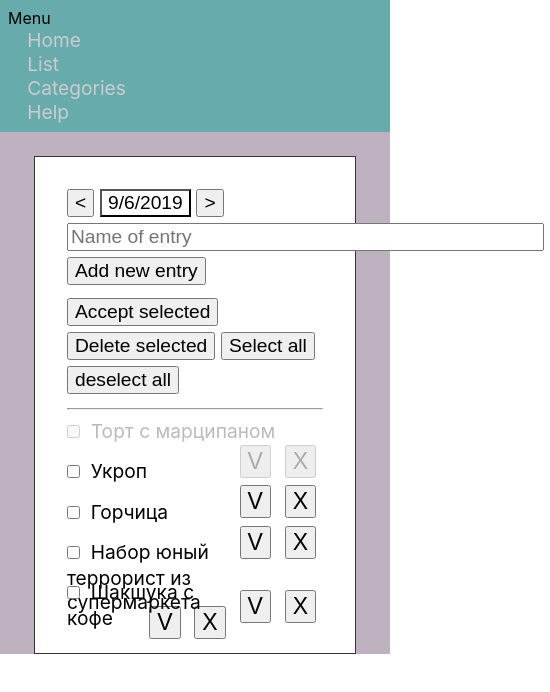
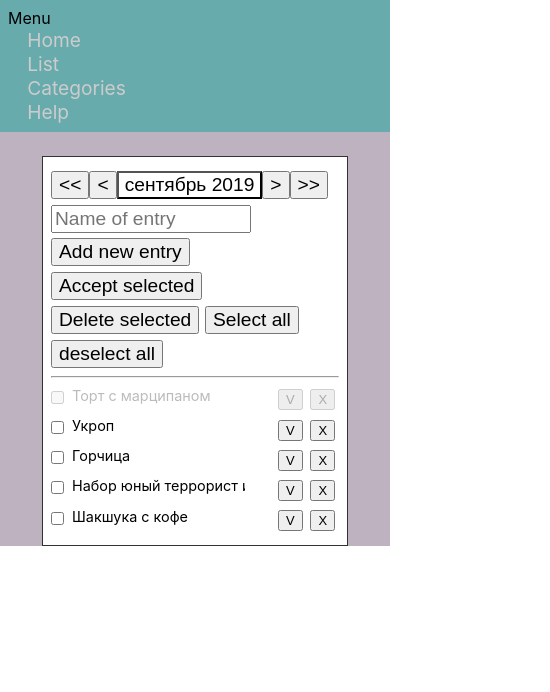
Before and after one commit to levi2015mik/Budgeter, a React (Create React App) app: page /#/ in a window 390 px wide. Shown: the top 692 px of the page, 550 px wide, since content can reach past the window. Built offline with nearby package versions, Linux system fonts and the light colour scheme.

Commit message:
11--Calendar is work

```diff
--- a/package.json
+++ b/package.json
@@ -3,6 +3,7 @@
   "version": "0.1.0",
   "private": true,
   "dependencies": {
+    "moment": "^2.24.0",
     "react": "^16.9.0",
     "react-dom": "^16.9.0",
     "react-redux": "^7.1.1",
--- a/src/app.module.css
+++ b/src/app.module.css
@@ -6,29 +6,33 @@
     margin: 1.5em auto;
     border: solid 1px #333333;
     background: white;
-    padding: 2em;
-    width: 16em;
+    padding: 0.5em;
+    width: 18em;
 }
 @media (min-width: 600px) and (max-width: 900px){
     .content{
         width: 30em;
+        padding: 2em;
     }
 }
 
 @media (min-width: 900px) and (max-width: 1200px){
     .content{
         width: 50em;
+        padding: 2em;
     }
 }
 
 @media (min-width: 1200px) and (max-width: 1600px){
     .content{
         width: 60em;
+        padding: 2em;
     }
 }
 
 @media (min-width: 1600px) {
     .content{
         width: 75em;
+        padding: 2em;
     }
 }
--- a/src/components/Calendar/Calendar.jsx
+++ b/src/components/Calendar/Calendar.jsx
@@ -2,6 +2,7 @@ import moment from "moment"
 import "moment/locale/ru"
 import "moment/locale/he"
 import React, {useState} from "react";
+import css from "./Calendar.module.css"
 
 /**
  * Календарь - компонент выбора дня - недели - месяца - года, имеющий собственное состояние
@@ -17,6 +18,7 @@ function Calendar(props){
     // Названия месяцев и дней недели из локализаторов moment
     let week = moment.weekdaysShort();
     let monthNames = moment.months();
+    let weekStr = [];
 
     let weekCorrector = 0;
     let dayNames = [];
@@ -35,13 +37,33 @@ function Calendar(props){
 
     }
 
-    function tooday() {
-        setNow(moment())
+    function today() {
+        let now = moment();
+        setNow(moment());
+        setSelectedDate(now.date())
     }
 
+    // Видимость календаря
     let [viewType, setViewType] = useState(false);
     function toggleEl() {
         setViewType(!viewType);
+    }
+
+    // Селектор выбора день/ месяц/ год
+    let [selector, setSelector] = useState("d");
+    function selectorChange(ev) {
+        setSelector(ev.currentTarget.value)
+    }
+
+    // Выбранная дата
+    let [selectedDate, setSelectedDate] = useState(moment().date());
+    function changeSelectedDate(date) {
+        setSelectedDate(date)
+    }
+
+    function output() {
+        setViewType(false);
+        props.conditions(now.year(),now.month(),selectedDate,selector)
     }
 
     // Задание первого и последнего дней
@@ -55,31 +77,38 @@ function Calendar(props){
         else startMonth = startMonth - 1
     }
 
+    for(let i = 0;i < 7;i ++){
+        weekStr[i] = week[i + weekCorrector];
+        if(i === 6 && weekCorrector) weekStr[i] = week[0];
+    }
+    for(let i = 0;i < 6;i ++){
+        dayNames[i] = [];
 
-    for(let i = 0;i < 7;i ++){
-        dayNames[i] = [];
         for(let j = 0;j < 7;j ++){
-
-            if(i===0) {
-                dayNames[i][j] = {value:week[j + weekCorrector]};
-                if(j === 6 && weekCorrector) dayNames[i][j] = {value:week[0]};
+            if(j >= startMonth && dayNum === 0){
+                dayNum ++ ;
+                dayNames[i][j] = {value:dayNum};
+                if(dayNum === selectedDate) {
+                    dayNames[i].selected = true;
+                    dayNames[i][j].selected = true;
+                }
                 continue;
             }
-            if(i >= 1 && j >= startMonth && dayNum === 0){
+            if(dayNum > 0 && dayNum < endMonth){
                 dayNum ++ ;
                 dayNames[i][j] = {value:dayNum};
+                if(dayNum === selectedDate) {
+                    dayNames[i].selected = true;
+                    dayNames[i][j].selected = true;
+                }
                 continue;
             }
-            if(i >= 1 && dayNum > 0 && dayNum < endMonth){
-                dayNum ++ ;
-                dayNames[i][j] = {value:dayNum};
-                continue;
-            }
+
             dayNames[i][j] = {value:""};
         }
     }
     return <div>
-        <div>
+        <div className={css.header}>
             <input type="button" value="<<" onClick={()=>{
                 subNow("Y")
             }}/>
@@ -95,25 +124,38 @@ function Calendar(props){
             }}/>
         </div>
         {viewType &&
-            <div>
-        <table><tbody>
+        <div className={css.cal}>
+        <table>
+            <thead>
+            <tr>
+                {weekStr.map((el)=>
+                    <th>{el}</th>
+                )}
+            </tr>
+            </thead>
+            <tbody className={selector === "M" || selector === "Y"? `${css.selected} ${css.targeted}`: "" }>
         {dayNames.map(el =>
-            <tr>{
+            <tr
+                className={`${el.selected? css.selected: ""} ${selector === "w"? css.targeted:""}`}
+            >{
                 el.map(val=>
-                    <td>{val.value}</td>
+                    <td
+                        className={`${val.selected? css.selected: ""} ${selector === "d"? css.targeted:""}`}
+                        onClick={()=>{changeSelectedDate(val.value)}}>{val.value}</td>
                 )
             }</tr>
         )}</tbody>
         </table>
-        <div>
-            Select
-            <input type="radio" name="selector" id="y"/><label for="y">Year</label><br/>
-            <input type="radio" name="selector" id="m"/><label for="m">Month</label><br/>
-            <input type="radio" name="selector" id="d"/><label for="d">Day</label>
+        <div className={css.selector}>
+            <h3>Select</h3>
+            <label><input type="radio" value={"Y"} name="selector" onChange={selectorChange} checked={selector === "Y"} />Year</label><br/>
+            <label><input type="radio" value={"M"} name="selector" onChange={selectorChange} checked={selector === "M"} />Month</label><br/>
+            <label><input type="radio" value={"w"} name="selector" onChange={selectorChange} checked={selector === "w"} />Week</label><br/>
+            <label><input type="radio" value={"d"} name="selector" onChange={selectorChange} checked={selector === "d"} />Day</label>
         </div>
         <div>
-            <input type="button" value="Now" onClick={tooday}/>
-            <input type="button" value="Select"/>
+            <input type="button" value="Now" onClick={today}/>
+            <input type="button" value="OK" onClick={output}/>
         </div>
         </div>}
     </div>
--- /dev/null
+++ b/src/components/Calendar/Calendar.module.css
@@ -0,0 +1,33 @@
+.cal{
+    position: absolute;
+    margin-top: 0.1em;
+    border: solid 1px #333333;
+    background: white;
+    padding: 1em;
+}
+.header input{
+    margin-left: 0;
+    margin-right: 0;
+}
+.header button{
+    margin-left: 0;
+    margin-right: 0;
+}
+.cal table{
+    display: inline-block;
+    margin-bottom: 0.5em;
+}
+.selector{
+    margin-top: 0.2em;
+    margin-left: 0.5em;
+    display: inline-block;
+    vertical-align: top;
+}
+.selector h3{
+    margin-top: 0;
+    margin-bottom: 0.5em;
+}
+.selected.targeted{
+    background: #68abad;
+}
+.targeted{}
--- a/src/components/home/Entry.jsx
+++ b/src/components/home/Entry.jsx
@@ -15,8 +15,8 @@ function Entry(props) {
                 checked={props.selected}
             />
 
-            <span className={css.textContainer}>
-                <span style={gray}><label htmlFor={id}>{props.name}</label></span>
+            <span className={css.textContainer} style={gray}>
+                <label htmlFor={id}>{props.name}</label>
             </span>
             <span className={css.btnContainer}>
                 <input
--- a/src/components/home/Entry.module.css
+++ b/src/components/home/Entry.module.css
@@ -16,3 +16,20 @@
     margin-left: 0.3em;
     font-size: 1.2em;
 }
+
+@media (max-width: 760px){
+    .entry{font-size: 0.9em}
+    .entry input[type=button] {font-size: 0.9em}
+    .textContainer{
+        width:20em;
+        display:inline-block;
+        overflow: hidden;
+        white-space: nowrap;
+    }
+}
+
+@media (max-width: 600px) {
+    .textContainer{
+        width:12em;
+    }
+}
--- a/src/components/home/Home.jsx
+++ b/src/components/home/Home.jsx
@@ -1,6 +1,9 @@
 import React from "react";
 import css from "./home.module.css"
 import Entry from "./Entry"
+import Calendar from "../Calendar/Calendar";
+
+
 function Home(props) {
     function addNewEntry(ev) {
         console.log(ev);
@@ -18,10 +21,8 @@ function Home(props) {
     return(
         <div className={css.home}>
             <div className={css.dateSelect}>
-                <input value="<" type="button" onClick={addNewEntry}/>
-                <button>{day}</button>
-                <input value=">" type="button" onClick={addNewEntry}/>
-                <input value={props.textFieldValue} onChange={changeField} placeholder="Name of entry" size="40"/>
+                <Calendar locale="ru" conditions={()=>{}}/>
+                <input value={props.textFieldValue} type="text" onChange={changeField} placeholder="Name of entry" />
                 <input value="Add new entry" type="button" onClick={props.addNewEntry}/>
             </div>
                 <input value="Accept selected" type="button" onClick={props.acceptSelected}/>
--- a/src/components/home/home.module.css
+++ b/src/components/home/home.module.css
@@ -1,28 +1,22 @@
 .home{}
 .home input{
     font-size: 1.2em;
-    margin-left: 0.3em;
+    margin-left: 0;
     margin-right: 0.3em;
-}
-
-@media (max-width: 900px) {
-    .home input{
-        margin-left: 0;
-        margin-bottom: 0.3em;
-    }
+    margin-top: 0.3em;
 }
 
 .home input[type=button]{
     margin-left: 0;
 }
 
-.dateSelect{
-    margin-bottom: 0.5em;
+
+@media (max-width: 600px){
+    .dateSelect input[type=text]{
+        width: 10em;
+    }
 }
 
-.dateSelect :first-child{
-    margin-right: 0.3em;
-}
 .home button{
     margin-right: 0.3em;
     background: white;
--- a/src/redux/HomeReducer.js
+++ b/src/redux/HomeReducer.js
@@ -8,13 +8,6 @@ const CHANGE_SELECTION_ALL = "CHANGE_SELECTION_ALL";
 
 
 const DEFAULT_STATE = {
-    entries:[
-        {name:"Торт с марципаном", id:0, accepted:true, selected: false},
-        {name:"Укроп", id:1, accepted:false, selected: false},
-        {name:"Горчица", id:2, accepted:false, selected: false},
-        {name:"Набор юный террорист из супермаркета", id:3, accepted:false, selected: false},
-        {name:"Шакшука с кофе", id:4, accepted:false, selected: false},
-    ],
     filteredEntries:[
         {name:"Торт с марципаном", id:0, accepted:true, selected: false},
         {name:"Укроп", id:1, accepted:false, selected: false},
@@ -23,7 +16,6 @@ const DEFAULT_STATE = {
         {name:"Шакшука с кофе", id:4, accepted:false, selected: false},
     ],
     newEntryName:"",
-    filter:{},
 };
 function HomeReducer(state = DEFAULT_STATE,action) {
 
@@ -33,15 +25,14 @@ function HomeReducer(state = DEFAULT_STATE,action) {
             return { ...state,newEntryName: action.value };
 
         case ADD_NEW_ENTRY:
-            let maxId = state.entries.length;
+            let maxId = state.filteredEntries.length;
             let newEntry = {name:state.newEntryName,id: maxId};
             let stateCp = {
                 ...state,
-                entries:[...state.entries,newEntry],
+                filteredEntries:[...state.filteredEntries,newEntry],
                 newEntryName:""
             };
             stateCp.maxId ++;
-            stateCp.filteredEntries = [...state.entries,newEntry];
             return stateCp;
 
         case FILTER_OUTPUT:
@@ -49,36 +40,36 @@ function HomeReducer(state = DEFAULT_STATE,action) {
 
         case DELETE:
             if(action.value){
-                let entries = state.entries.filter((el) => el.id !== action.value);
-                return { ...state,entries:entries,filteredEntries:entries}
+                let entries = state.filteredEntries.filter((el) => el.id !== action.value);
+                return { ...state,filteredEntries:entries}
             } else {
-                let entries = state.entries.filter((el) => !el.selected);
-                return { ...state,entries:entries,filteredEntries:entries}
+                let entries = state.filteredEntries.filter((el) => !el.selected);
+                return { ...state,filteredEntries:entries}
 
             }
 
         case ACCEPT:
             if(action.value) {
-                let entries = state.entries.map((el)=>{
+                let entries = state.filteredEntries.map((el)=>{
                     if(el.id === action.value){
                         el.accepted = true;
                     }
                     return el;
                 });
-                return { ...state,entries:entries,filteredEntries:entries}
+                return { ...state,filteredEntries:entries}
             } else {
-                let entries = state.entries.map((el)=>{
+                let entries = state.filteredEntries.map((el)=>{
                     let selected = el.selected;
                     el.selected = false;
                     if(selected) el.accepted = true;
                     return el;
                 });
-                return { ...state,entries:entries,filteredEntries:entries};
+                return { ...state,filteredEntries:entries};
             }
 
 
         case CHANGE_SELECTION: {
-            let entries = state.entries.map((el) => {
+            let entries = state.filteredEntries.map((el) => {
                 if (el.id === action.value) el.selected = !el.selected;
                 return el;
             });
@@ -86,7 +77,7 @@ function HomeReducer(state = DEFAULT_STATE,action) {
         }
 
         case CHANGE_SELECTION_ALL: {
-            let entries = state.entries.map((el) => {
+            let entries = state.filteredEntries.map((el) => {
                 if(!el.accepted)
                 el.selected = action.value;
                 return el;
```
Also changed, not shown: 1 other file (tests, documents, lock files or other folders).
